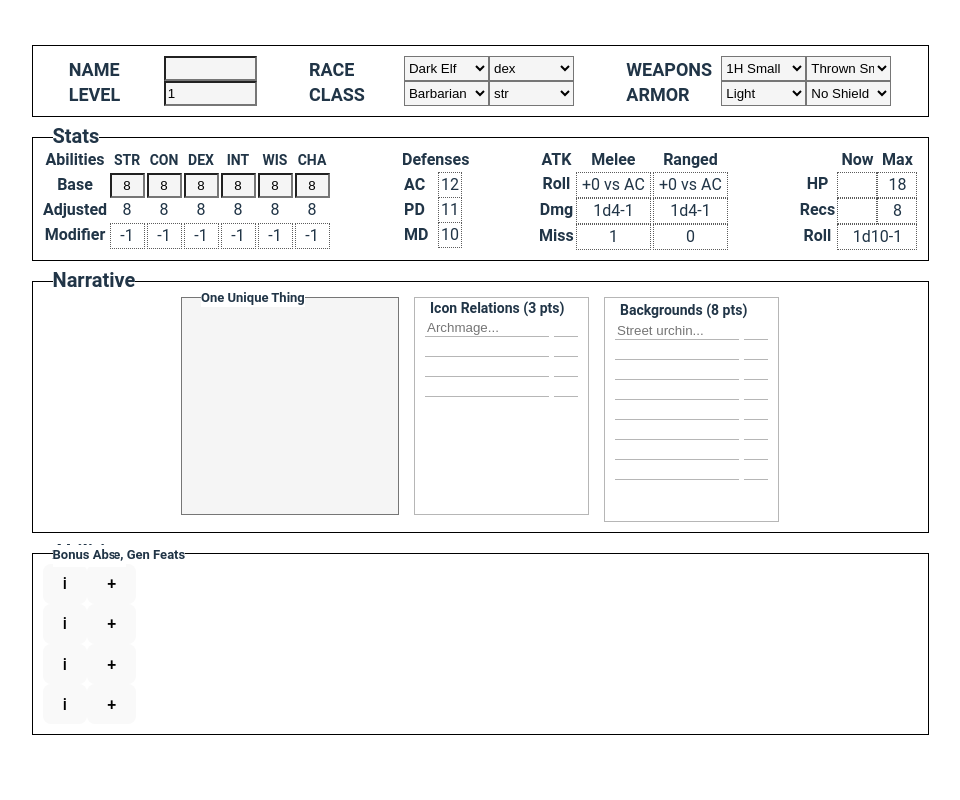
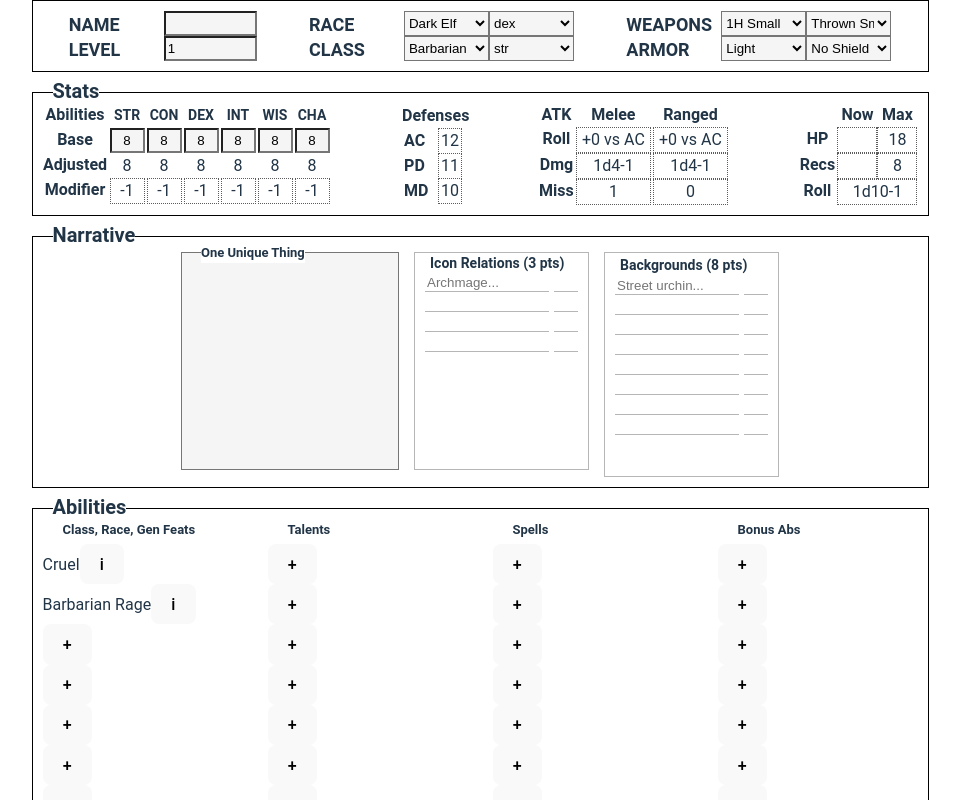
Before and after one commit to Xenrathe/React-FormGen, a React (Vite) app: page / in a window 1280 px wide. Shown: the top 800 px of the page, without its empty margins (160-1120 px from the left). Built offline with nearby package versions, Linux system fonts and the light colour scheme.

Commit message:
Add PopupModal component and continue implementation of generateLinedInputWithBtn in AbilitiesBlock

```diff
--- a/src/CharSheetComponents/AbilitiesBlock.jsx
+++ b/src/CharSheetComponents/AbilitiesBlock.jsx
@@ -1,17 +1,57 @@
 import races from "../data/races";
 import jobs from "../data/jobs";
 import genFeats from "../data/abilities/general.json"
+import { useState } from "react";
 
-function generateLinedInputWithBtn(mode) {
-  let numLines = 1;
+function PopupModal({popupInfo}) {
+  if (popupInfo.mode == "hidden") {
+    return (
+      <div id="popupMod" className="hidden">
+
+      </div>
+    );
+  } else if (popupInfo.list != null) {
+    return (
+      <div id="popupMod" className="visible">
+
+      </div>
+    );
+  }
+}
+
+function generateLinedInputWithBtn(mode, character) {
+  let numLines = 10;
   let dataArray = [];
 
   //mode = "general"
-  // includes feats from the character.feats.general
-  // includes racialpowers from races[character.race].racialPowersAndFeats
-  // --includes racialfeats from character.feats.racial
-  // includes features from jobs[character.job].features
   // --includes associated feats from character.feats.talent
+  if (mode == "general") {
+
+    // includes racialpowers from races[character.race].racialPowersAndFeats
+    Object.keys(races[character.race].racialPowersAndFeats).forEach((title) => {
+      if (title != "Adventurer" && title != "Champion" && title != "Epic") {
+        dataArray.push(title);
+      }
+    });
+
+    // --includes racialfeats from character.feats.racial
+    Object.keys(character.feats.racial).forEach((title) => {
+        dataArray.push(title);
+    });
+
+    // includes features from jobs[character.job].features
+    Object.keys(jobs[character.job].features).forEach((title) => {
+      if (title != "Adventurer" && title != "Champion" && title != "Epic") {
+        dataArray.push(title);
+      }
+    });
+
+    // includes feats from the character.feats.general
+    Object.keys(character.feats.general).forEach((title) => {
+      dataArray.push(title);
+    });
+
+  }
 
   //mode = "talents"
   // includes talents from character.jobTalents
@@ -31,8 +71,8 @@ function generateLinedInputWithBtn(mode) {
     lines.push(
       <div key={`k-${mode}-${i}`} className="single-line-w-btn">
         <span className="lined-input">{dataArray[i - 1] || ""}</span>
-        <button>i</button>
-        <button>+</button>
+        {dataArray[i - 1] && <button>i</button>}
+        {!dataArray[i - 1] && <button>+</button>}
       </div>
     );
   }
@@ -41,24 +81,32 @@ function generateLinedInputWithBtn(mode) {
 }
 
 function AbilitiesBlock({ character, abilitiesBlock, setAbilitiesBlock }) {
+
+  const [popupInfo, setPopupInfo] = useState({
+    mode: "",
+    ability: null,
+    list: jobs[character.job].spellList,
+  });
+
   return (
     <div id="abilitiesblock" className="input-group">
+      <PopupModal popupInfo={popupInfo}/>
       <div className="title-label">Abilities</div>
       <div id="job-race-gen" className="abilities-input">
         <label className="subtitle-label">Class, Race, Gen Feats</label>
-        {generateLinedInputWithBtn("general")}
+        {generateLinedInputWithBtn("general", character)}
       </div>
       <div id="talents" className="abilities-input">
         <label className="subtitle-label">Talents</label>
-        {generateLinedInputWithBtn("talents")}
+        {generateLinedInputWithBtn("talents", character)}
       </div>
       <div id="spells" className="abilities-input">
         <label className="subtitle-label">Spells</label>
-        {generateLinedInputWithBtn("spells")}
+        {generateLinedInputWithBtn("spells", character)}
       </div>
       <div id="bonusAbs" className="abilities-input">
         <label className="subtitle-label">Bonus Abs</label>
-        {generateLinedInputWithBtn("bonusAbs")}
+        {generateLinedInputWithBtn("bonusAbs", character)}
       </div>
     </div>
   );
--- a/src/CharSheetComponents/CharSheet.css
+++ b/src/CharSheetComponents/CharSheet.css
@@ -61,7 +61,8 @@
 }
 
 #statblock,
-#narrativeblock {
+#narrativeblock,
+#abilitiesblock {
   display: flex;
   justify-content: space-between;
 }
@@ -156,34 +157,6 @@
   grid-column: 2 / 4;
 }
 
-#narrativeblock {
-  padding-top: 15px;
-  justify-content: center;
-  gap: 15px;
-}
-
-#narrativeblock #one-unique-thing {
-  position: relative;
-}
-
-#narrativeblock #unique-input {
-  height: 200px;
-  width: 200px;
-  padding: 8px;
-  margin: 0;
-  font-size: 15px;
-  line-height: 1.5;
-  overflow: hidden;
-  resize: none;
-}
-
-#icon-relationships {
-  display: flex;
-  flex-direction: column;
-  position: relative;
-  height: 216px;
-}
-
 .lined-inputs {
   border: 1px solid rgb(182, 182, 182);
   padding: 0px 10px;
@@ -211,3 +184,48 @@
   margin-bottom: 2px;
   width: 120px;
 }
+
+#narrativeblock {
+  padding-top: 15px;
+  justify-content: center;
+  gap: 15px;
+}
+
+#narrativeblock #one-unique-thing,
+#abilitiesblock .abilities-input {
+  position: relative;
+}
+
+#narrativeblock #unique-input {
+  height: 200px;
+  width: 200px;
+  padding: 8px;
+  margin: 0;
+  font-size: 15px;
+  line-height: 1.5;
+  overflow: hidden;
+  resize: none;
+}
+
+#icon-relationships {
+  display: flex;
+  flex-direction: column;
+  position: relative;
+  height: 216px;
+}
+
+#abilitiesblock .abilities-input {
+  min-width: 200px;
+  margin-top: 10px;
+  padding-top: 15px;
+}
+
+#popupMod.hidden {
+  display: none;
+}
+
+#popupMod.visible {
+  display: block;
+  position: static;
+  width: 50%;
+}
--- a/src/CharSheetComponents/CharSheet.jsx
+++ b/src/CharSheetComponents/CharSheet.jsx
@@ -40,7 +40,13 @@ function CharSheet() {
     talents: [],
     spells: [],
     bonusAbs: [],
-    feats: [],
+    feats: {
+      "general": [],
+      "racial": [],
+      "talent": [],
+      "spell": [],
+      "bonus": []
+    },
   });
   // END INDIVIDUAL COMPONENT DATA SETS //
 
--- a/src/data/abilities/sorcerer.json
+++ b/src/data/abilities/sorcerer.json
@@ -9,7 +9,7 @@
       "Base": "Spells with the breath weapon keyword have a chance to be re-used during battle. Each breath weapon spell lists the chance of re-using it (usually 16+). At the start of each round after you’ve cast the breath weapon spell, make the re-use roll. Success indicates that you may re-use that spell as a standard action, but for that round only. If you fail the re-use roll, you don’t have the option to re-use the spell, but you get another chance at the beginning of the next round. \n\nThe breath weapon power lasts for a single battle only. \n\nYou can have only one breath weapon spell active at a time. If you cast a different breath weapon spell when you have an earlier spell active, the new spell cancels the earlier spell. \n\nFailing a death save cancels any breath weapon spells you have active.",
       "Adventurer": "Failing a death save no longer cancels your breath weapon spells. Keep rolling the entire battle."
     },
-    "Chain": {
+    "Chain Spell": {
       "Type": "Default",
       "Base": "When you attack with a chain spell and get a natural even roll, you can roll another attack against a different enemy within range. Keep on rolling attacks as long as you get even rolls and don’t run out of new targets. Each enemy can be targeted only once."
     },
--- a/src/data/races.js
+++ b/src/data/races.js
@@ -35,7 +35,7 @@ const races = {
   },
   "Wood Elf": {
     abilityBonus: ["dex", "wis"],
-    racialPowersAndFeats: getRacialPowersAndFeats("High Elf"),
+    racialPowersAndFeats: getRacialPowersAndFeats("Wood Elf"),
   },
 };
 
```
